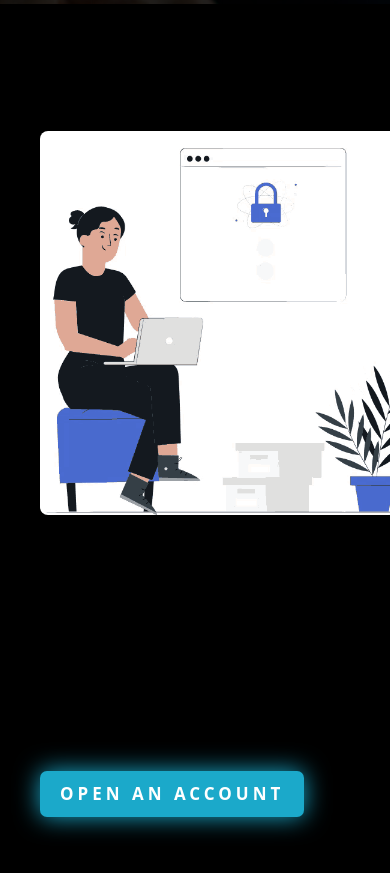
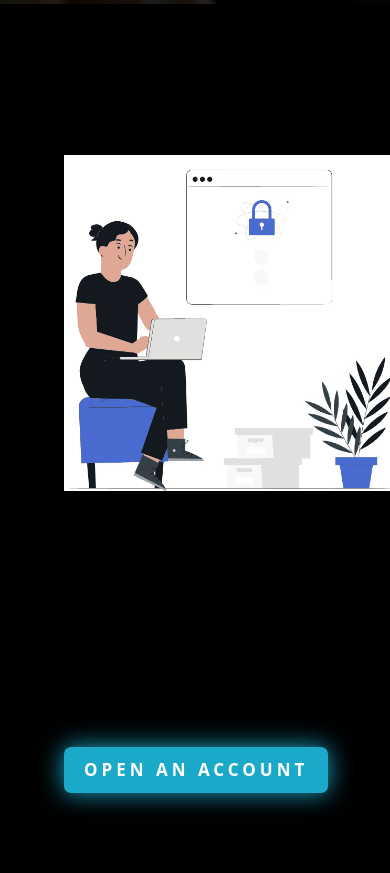
Before and after one commit to SumiAkter2/vantage-capital, a React (Vite) app: page / in a window 390 px wide. Shown: the part 5080-5953 px from the top of the page. Built offline with nearby package versions, Linux system fonts and the light colour scheme.

Commit message:
added padding in OpenAccount

```diff
--- a/src/Component/Home/OpenAccount.jsx
+++ b/src/Component/Home/OpenAccount.jsx
@@ -5,8 +5,8 @@ const OpenAccount = () => {
     <div>
       <div className="hero min-h-screen text-black mb-12 px-6">
         <div className="hero-content flex-col lg:flex-row ">
-          <img src={img} className="max-w-sm rounded-lg shadow-2xl " />
-          <div className="md:w-1/2 mt-12 md:pl-8">
+          <img src={img} className="max-w-sm rounded-lg shadow-2xl px-6" />
+          <div className="md:w-1/2 mt-12 md:pl-8 px-6">
             <h1 className="text-4xl font-bold pb-6 ">Open an Account</h1>
             <p className="pb-8">
               Explore our range of services, open an account, or reach out to
```
